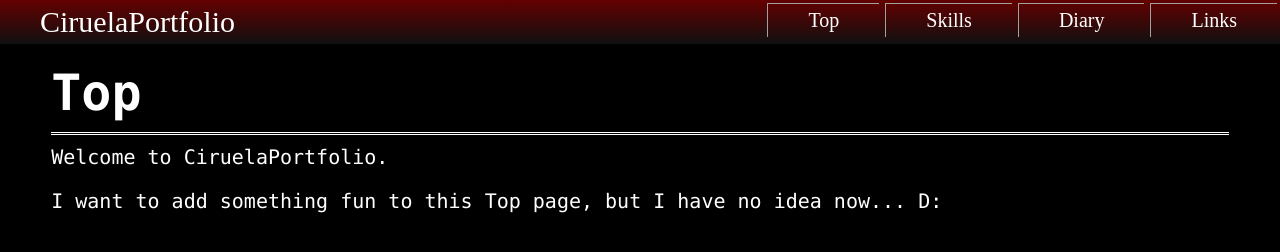
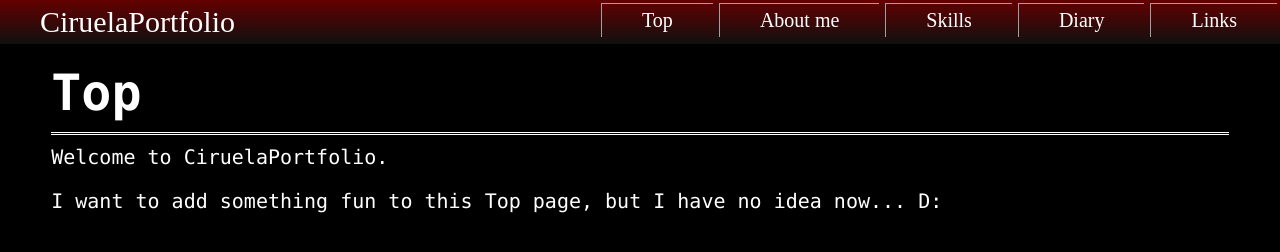
Before and after one commit to Ciruela-Xcyba17her/CiruelaPortfolio, a Gatsby site: page / in a window 1280 px wide. Built offline with nearby package versions, Linux system fonts and the light colour scheme; Gatsby itself is replaced by a stand-in of ours.

Commit message:
added about me menu

```diff
--- a/src/components/layouts/menu.js
+++ b/src/components/layouts/menu.js
@@ -6,6 +6,7 @@ class Menu extends React.Component {
     render() {
         const menuLinkList = [
             { "name": "Top", "link": "/" },
+            { "name": "About me", "link": "/aboutme" },
             { "name": "Skills", "link": "/skills" },
             { "name": "Diary", "link": "/diary" },
             { "name": "Links", "link": "/links" },
```
